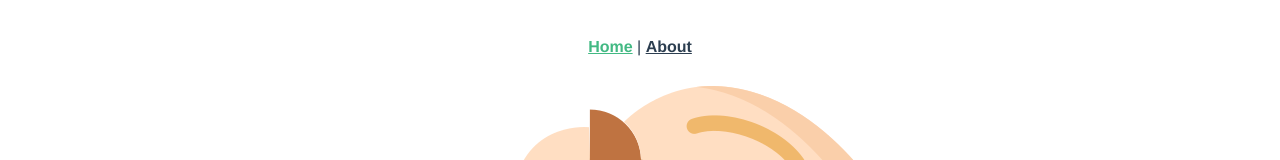
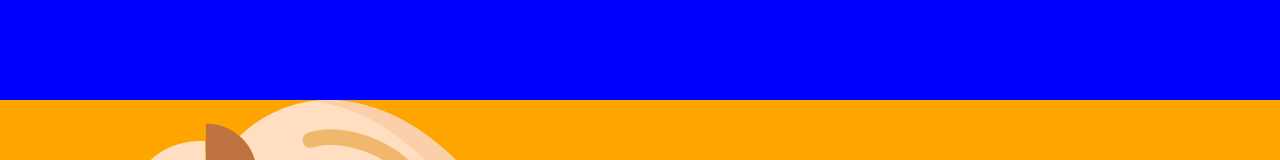
Before and after one commit to decolorblau/Lil-Sebastian-Vue, a Vue app: page / in a window 1280 px wide. Shown: the top 160 px of the page. Built offline with nearby package versions, Linux system fonts and the light colour scheme.

Commit message:
Add main App style structure

```diff
--- a/src/App.vue
+++ b/src/App.vue
@@ -1,30 +1,41 @@
 <template>
-  <div id="nav">
-    <router-link to="/">Home</router-link> |
-    <router-link to="/about">About</router-link>
+  <div id="app">
+    <header></header>
+    <div class="container">
+      <router-view />
+    </div>
+    <footer></footer>
   </div>
-  <router-view/>
 </template>
 
 <style lang="scss">
-#app {
-  font-family: Avenir, Helvetica, Arial, sans-serif;
-  -webkit-font-smoothing: antialiased;
-  -moz-osx-font-smoothing: grayscale;
-  text-align: center;
-  color: #2c3e50;
+* {
+  margin: 0;
+  padding: 0;
 }
 
-#nav {
-  padding: 30px;
+#app {
+  height: 100vh;
+  width: 100vw;
+  background-color: orange;
+}
 
-  a {
-    font-weight: bold;
-    color: #2c3e50;
+header {
+  height: 100px;
+  width: 100%;
+  background-color: blue;
+  position: fixed;
+}
 
-    &.router-link-exact-active {
-      color: #42b983;
-    }
-  }
+footer {
+  position: fixed;
+  bottom: 0;
+  height: 100px;
+  width: 100%;
+  background-color: yellow;
+}
+
+.container {
+  padding: 100px 0;
 }
 </style>
--- a/src/router/index.js
+++ b/src/router/index.js
@@ -1,19 +1,11 @@
-import { createRouter, createWebHistory } from 'vue-router';
-import Home from '../views/Home.vue';
+import { createRouter, createWebHistory } from "vue-router";
+import Home from "../views/Home.vue";
 
 const routes = [
   {
-    path: '/',
-    name: 'Home',
+    path: "/",
+    name: "Home",
     component: Home,
-  },
-  {
-    path: '/about',
-    name: 'About',
-    // route level code-splitting
-    // this generates a separate chunk (about.[hash].js) for this route
-    // which is lazy-loaded when the route is visited.
-    component: () => import(/* webpackChunkName: "about" */ '../views/About.vue'),
   },
 ];
 
--- a/src/views/Home.vue
+++ b/src/views/Home.vue
@@ -1,18 +1,12 @@
 <template>
   <div class="home">
-    <img alt="Vue logo" src="../assets/logo.png">
-    <HelloWorld msg="Welcome to Your Vue.js App"/>
+    <img alt="Vue logo" src="../assets/logo.png" />
   </div>
 </template>
 
 <script>
-// @ is an alias to /src
-import HelloWorld from '@/components/HelloWorld.vue';
-
 export default {
-  name: 'Home',
-  components: {
-    HelloWorld,
-  },
+  name: "Home",
+  components: {},
 };
 </script>
```
Also changed, not shown: src/store/index.js (+5 -9 lines).
